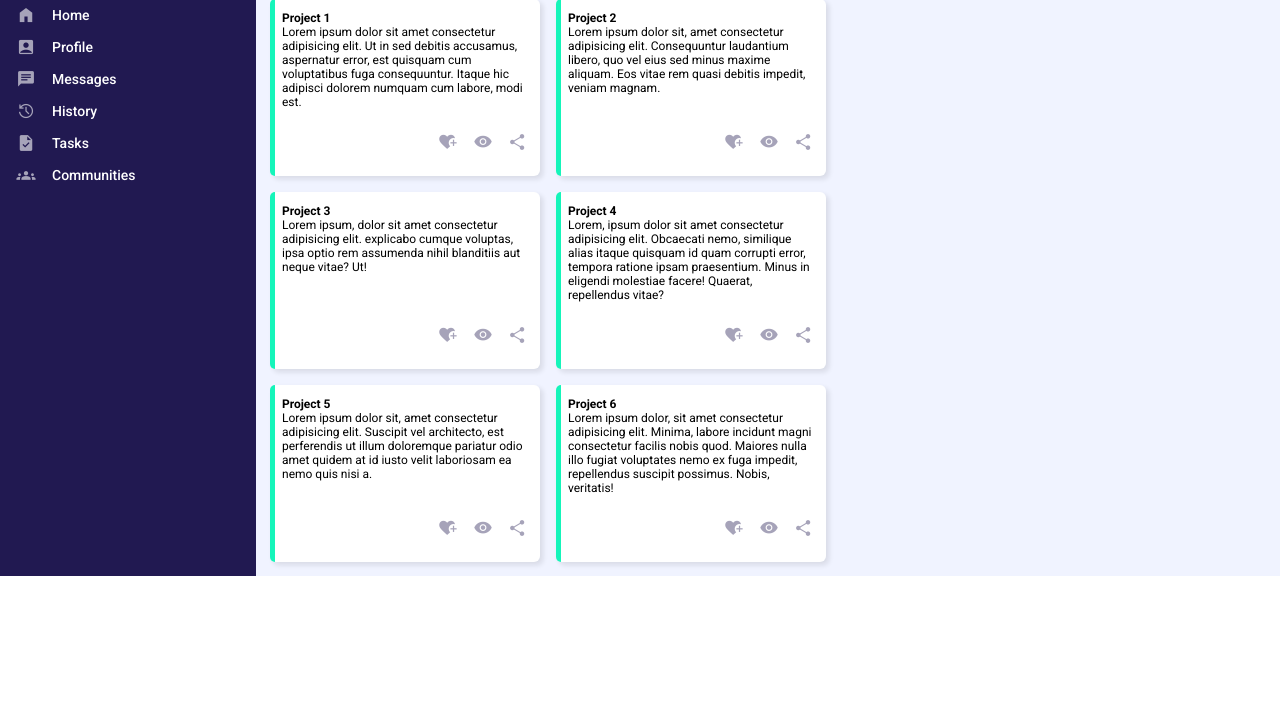
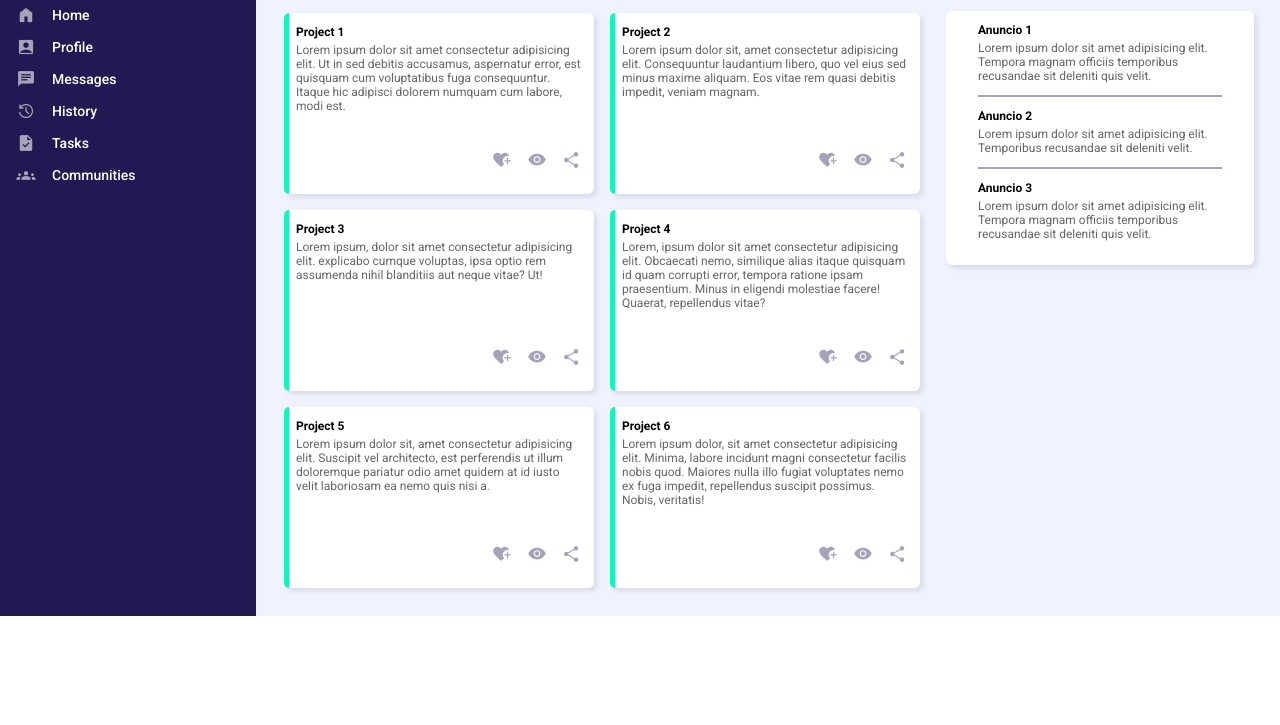
Before and after one commit to AndresAR-92/Dashboard, a plain HTML site: page index.html in a window 1280 px wide. Shown: the part 75-800 px from the top of the page. Drawn offline with nearby package versions, Linux system fonts and the light colour scheme.

Commit message:
Agrega seccion anuncios

```diff
--- a/index.html
+++ b/index.html
@@ -49,9 +49,10 @@
       <header class="main-grid-el">
         <h2>HEADER ELEMENT</h2>
       </header>
-      <div class="main-grid-el projects">
+      <div class="main-grid-el main-screen">
+        <div class="projects">
           <p class="projects-title">Your Projects</p>
-        <div class="project">
+          <div class="project card">
             <h2>Project 1</h2>
             <p>
               Lorem ipsum dolor sit amet consectetur adipisicing elit. Ut in sed
@@ -65,7 +66,7 @@
               <li class="material-symbols-outlined">share</li>
             </ul>
           </div>
-        <div class="project">
+          <div class="project card">
             <h2>Project 2</h2>
             <p>
               Lorem ipsum dolor sit, amet consectetur adipisicing elit.
@@ -78,12 +79,12 @@
               <li class="material-symbols-outlined">share</li>
             </ul>
           </div>
-        <div class="project">
+          <div class="project card">
             <h2>Project 3</h2>
             <p>
-            Lorem ipsum, dolor sit amet consectetur adipisicing elit. explicabo
-            cumque voluptas, ipsa optio rem assumenda nihil blanditiis aut neque
-            vitae? Ut!
+              Lorem ipsum, dolor sit amet consectetur adipisicing elit.
+              explicabo cumque voluptas, ipsa optio rem assumenda nihil
+              blanditiis aut neque vitae? Ut!
             </p>
             <ul class="icons">
               <li class="material-symbols-outlined">heart_plus</li>
@@ -91,13 +92,13 @@
               <li class="material-symbols-outlined">share</li>
             </ul>
           </div>
-        <div class="project">
+          <div class="project card">
             <h2>Project 4</h2>
             <p>
-            Lorem, ipsum dolor sit amet consectetur adipisicing elit. Obcaecati
-            nemo, similique alias itaque quisquam id quam corrupti error,
-            tempora ratione ipsam praesentium. Minus in eligendi molestiae
-            facere! Quaerat, repellendus vitae?
+              Lorem, ipsum dolor sit amet consectetur adipisicing elit.
+              Obcaecati nemo, similique alias itaque quisquam id quam corrupti
+              error, tempora ratione ipsam praesentium. Minus in eligendi
+              molestiae facere! Quaerat, repellendus vitae?
             </p>
             <ul class="icons">
               <li class="material-symbols-outlined">heart_plus</li>
@@ -105,7 +106,7 @@
               <li class="material-symbols-outlined">share</li>
             </ul>
           </div>
-        <div class="project">
+          <div class="project card">
             <h2>Project 5</h2>
             <p>
               Lorem ipsum dolor sit, amet consectetur adipisicing elit. Suscipit
@@ -118,13 +119,13 @@
               <li class="material-symbols-outlined">share</li>
             </ul>
           </div>
-        <div class="project">
+          <div class="project card">
             <h2>Project 6</h2>
             <p>
               Lorem ipsum dolor, sit amet consectetur adipisicing elit. Minima,
-            labore incidunt magni consectetur facilis nobis quod. Maiores nulla
-            illo fugiat voluptates nemo ex fuga impedit, repellendus suscipit
-            possimus. Nobis, veritatis!
+              labore incidunt magni consectetur facilis nobis quod. Maiores
+              nulla illo fugiat voluptates nemo ex fuga impedit, repellendus
+              suscipit possimus. Nobis, veritatis!
             </p>
             <ul class="icons">
               <li class="material-symbols-outlined">heart_plus</li>
@@ -133,6 +134,29 @@
             </ul>
           </div>
         </div>
+        <div class="announcements">
+          <h2 class="projects-title">Anuncios</h2>
+          <div class="announcement card">
+            <h2 class="projects-title">Anuncio 1</h2>
+            <p>
+              Lorem ipsum dolor sit amet adipisicing elit. Tempora magnam
+              officiis temporibus recusandae sit deleniti quis velit.
+            </p>
+            <hr />
+            <h2 class="projects-title">Anuncio 2</h2>
+            <p>
+              Lorem ipsum dolor sit amet adipisicing elit. Temporibus recusandae
+              sit deleniti velit.
+            </p>
+            <hr />
+            <h2 class="projects-title">Anuncio 3</h2>
+            <p>
+              Lorem ipsum dolor sit amet adipisicing elit. Tempora magnam
+              officiis temporibus recusandae sit deleniti quis velit.
+            </p>
+          </div>
+        </div>
+      </div>
     </div>
   </body>
 </html>
--- a/style.css
+++ b/style.css
@@ -37,6 +37,7 @@ Large: 1.8
 
 html {
   font-family: Roboto, sans-serif;
+  color: #666669;
 }
 
 .material-symbols-outlined {
@@ -81,12 +82,19 @@ html {
   margin-top: 12px;
 }
 
+/* MAIN SCREEN */
+.main-screen {
+  display: grid;
+  grid-template-columns: 2fr 1fr;
+  padding: 14px;
+  background-color: #f0f3ff;
+}
+
 /* PROJECTS */
 .projects {
-  background-color: #f0f3ff;
   padding: 14px;
   display: grid;
-  grid-template-columns: repeat(2, clamp(170px, 50%, 270px));
+  grid-template-columns: repeat(2, minmax(170px, 1fr));
   gap: 16px;
 }
 
@@ -94,9 +102,10 @@ html {
   grid-column: 1 / -1;
   font-weight: 700;
   font-size: 14px;
+  color: #000;
 }
 
-.project {
+.card {
   font-size: 12px;
   background-color: #fff;
   padding: 12px 12px 24px;
@@ -106,7 +115,9 @@ html {
 }
 
 .project h2 {
+  margin-bottom: 4px;
   font-size: 12px;
+  color: #000;
 }
 
 .project p {
@@ -130,6 +141,30 @@ html {
   margin-top: 22px;
   display: flex;
   gap: 15px;
-  padding: 0;
   justify-content: flex-end;
 }
+
+/* Anuncios */
+.announcements {
+  padding: 12px;
+}
+
+.announcement {
+  margin-top: 16px;
+  padding: 12px 32px;
+}
+
+.announcement h2 {
+  margin-bottom: 4px;
+  font-size: 12px;
+  color: #000;
+}
+
+.announcement p {
+  margin-bottom: 12px;
+}
+
+hr {
+  border: 1.2px solid #a6a3b9;
+  margin-bottom: 12px;
+}
```
Lines whose indentation alone changed are shown as unchanged.
